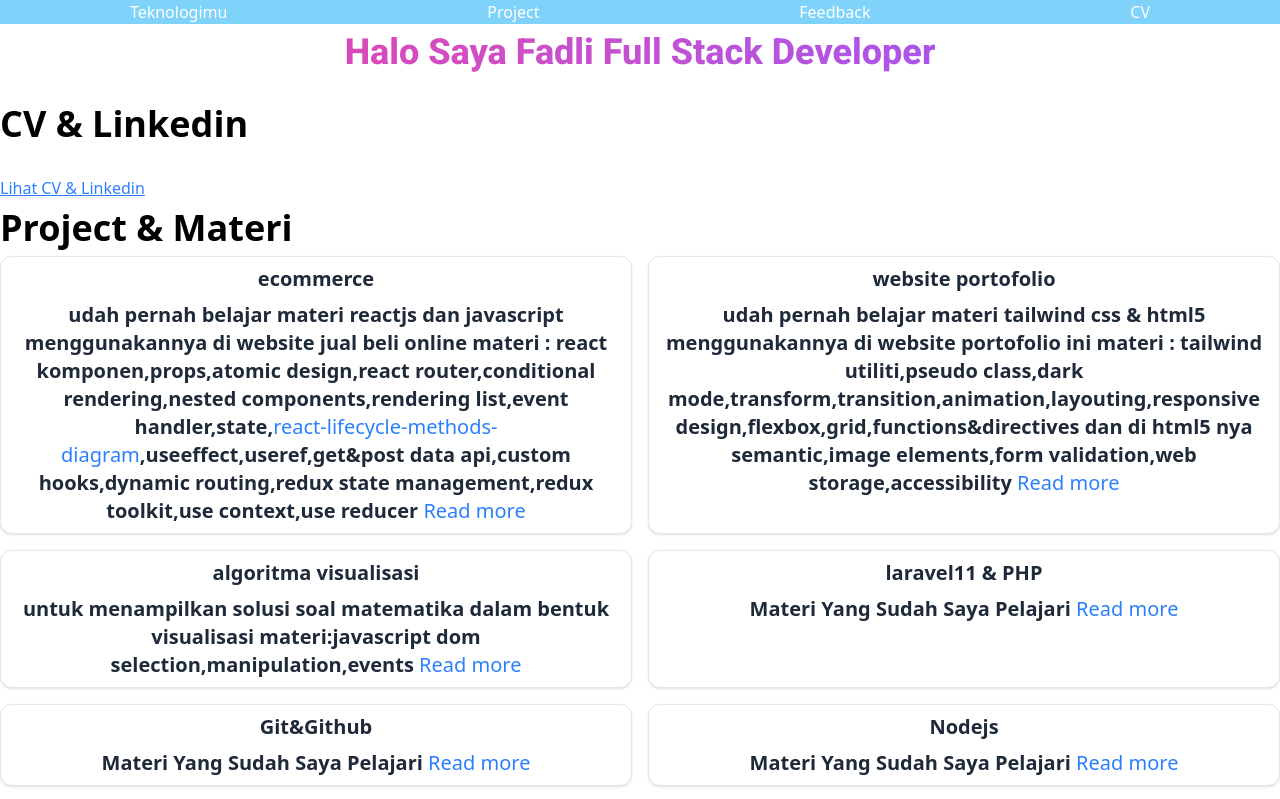
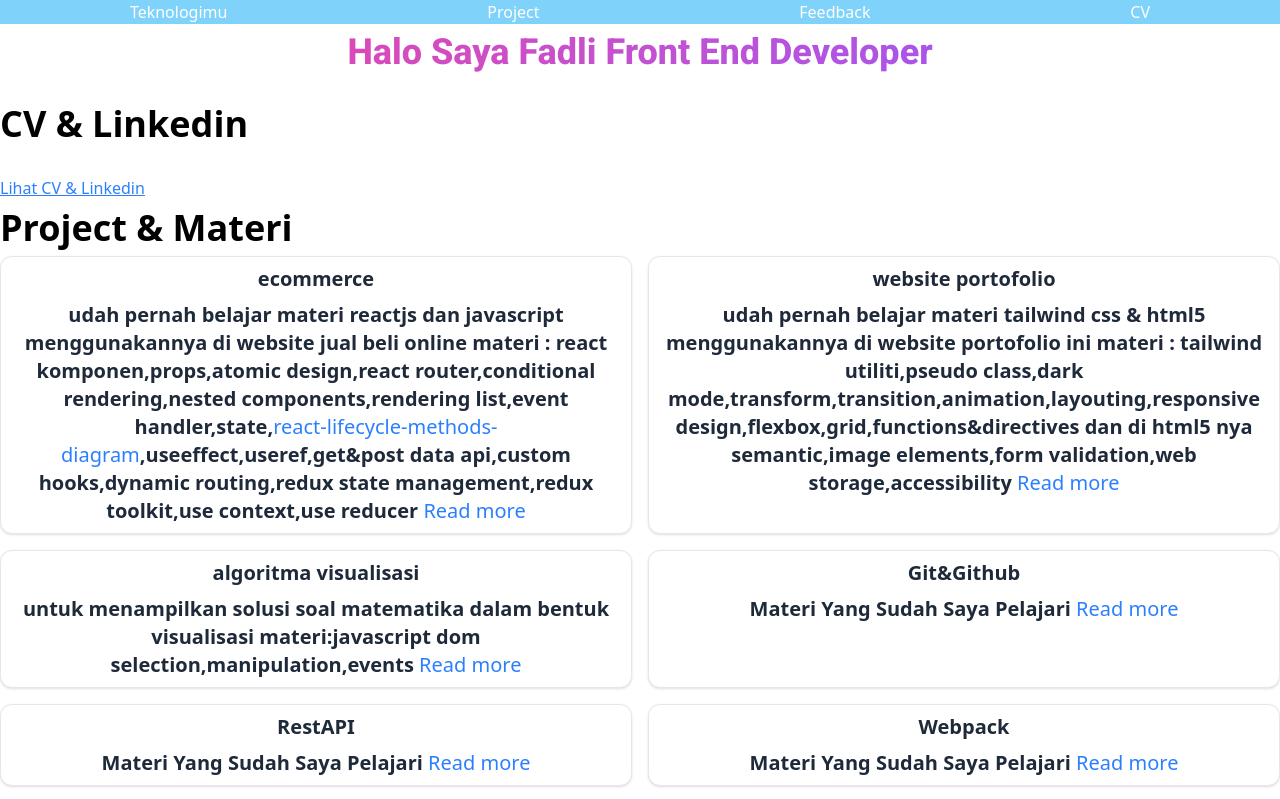
Before and after one commit to fadlisabda/fadlisabda.github.io, a website: page src/index.html in a window 1280 px wide. Shown: the top 799 px of the page. Drawn offline with Linux system fonts and the light colour scheme.

Commit message:
ubah ke front end

```diff
--- a/src/index.html
+++ b/src/index.html
@@ -22,7 +22,7 @@
   <body>
     <div class="container mx-auto">
       <header>
-        <h1 class="my-8 capitalize font-display bg-linear-to-r from-pink-500 to-violet-500 bg-clip-text text-xl font-extrabold text-transparent text-center md:text-2xl lg:text-4xl">halo saya fadli full stack developer</h1>
+        <h1 class="my-8 capitalize font-display bg-linear-to-r from-pink-500 to-violet-500 bg-clip-text text-xl font-extrabold text-transparent text-center md:text-2xl lg:text-4xl">halo saya fadli front end developer</h1>
         <nav class="relative">
           <ul class="fixed top-0 right-0 left-0 flex justify-around text-white bg-sky-500/50">
             <li><a href="#teknologimu">Teknologimu</a></li>
@@ -76,14 +76,14 @@
                 </li>
               </ul>
             </article>
-            <article class="rounded-xl border border-gray-200 bg-white shadow-sm transition hover:shadow-lg text-center">
+            <!-- <article class="rounded-xl border border-gray-200 bg-white shadow-sm transition hover:shadow-lg text-center">
               <h3 class="text-xl font-semibold text-gray-800 my-2">laravel11 & PHP</h3>
               <ul>
                 <li class="text-xl font-semibold text-gray-800 my-2">
                   Materi Yang Sudah Saya Pelajari <a href="https://github.com/fadlisabda/laravel11-php" target="_blank" class="font-medium text-fg-brand text-blue-500 hover:underline">Read more</a>
                 </li>
               </ul>
-            </article>
+            </article> -->
             <article class="rounded-xl border border-gray-200 bg-white shadow-sm transition hover:shadow-lg text-center">
               <h3 class="text-xl font-semibold text-gray-800 my-2">Git&Github</h3>
               <ul>
@@ -92,14 +92,14 @@
                 </li>
               </ul>
             </article>
-            <article class="rounded-xl border border-gray-200 bg-white shadow-sm transition hover:shadow-lg text-center">
+            <!-- <article class="rounded-xl border border-gray-200 bg-white shadow-sm transition hover:shadow-lg text-center">
               <h3 class="text-xl font-semibold text-gray-800 my-2">Nodejs</h3>
               <ul>
                 <li class="text-xl font-semibold text-gray-800 my-2">
                   Materi Yang Sudah Saya Pelajari <a href="https://github.com/fadlisabda/nodejs" target="_blank" class="font-medium text-fg-brand text-blue-500 hover:underline">Read more</a>
                 </li>
               </ul>
-            </article>
+            </article> -->
             <article class="rounded-xl border border-gray-200 bg-white shadow-sm transition hover:shadow-lg text-center">
               <h3 class="text-xl font-semibold text-gray-800 my-2">RestAPI</h3>
               <ul>
```
